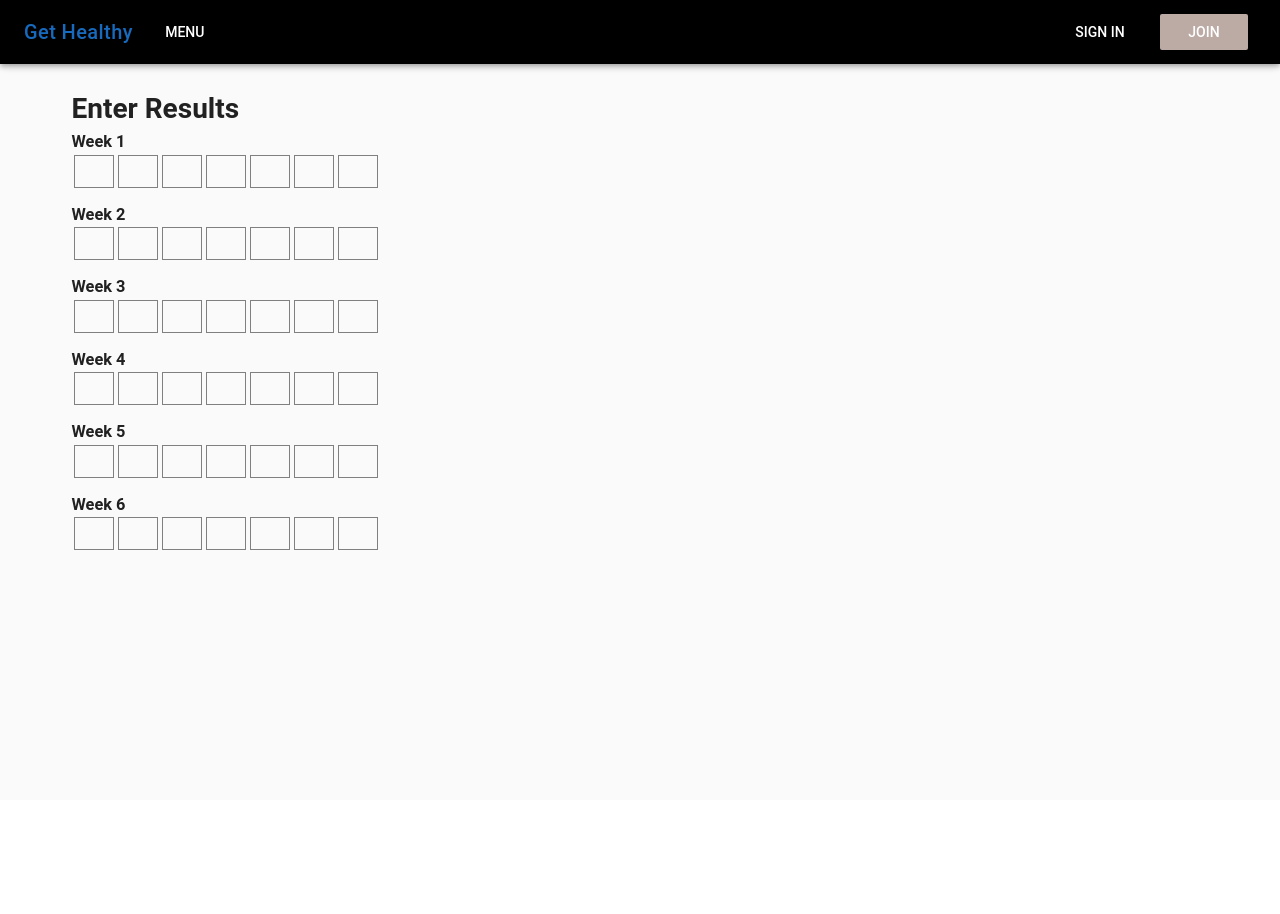
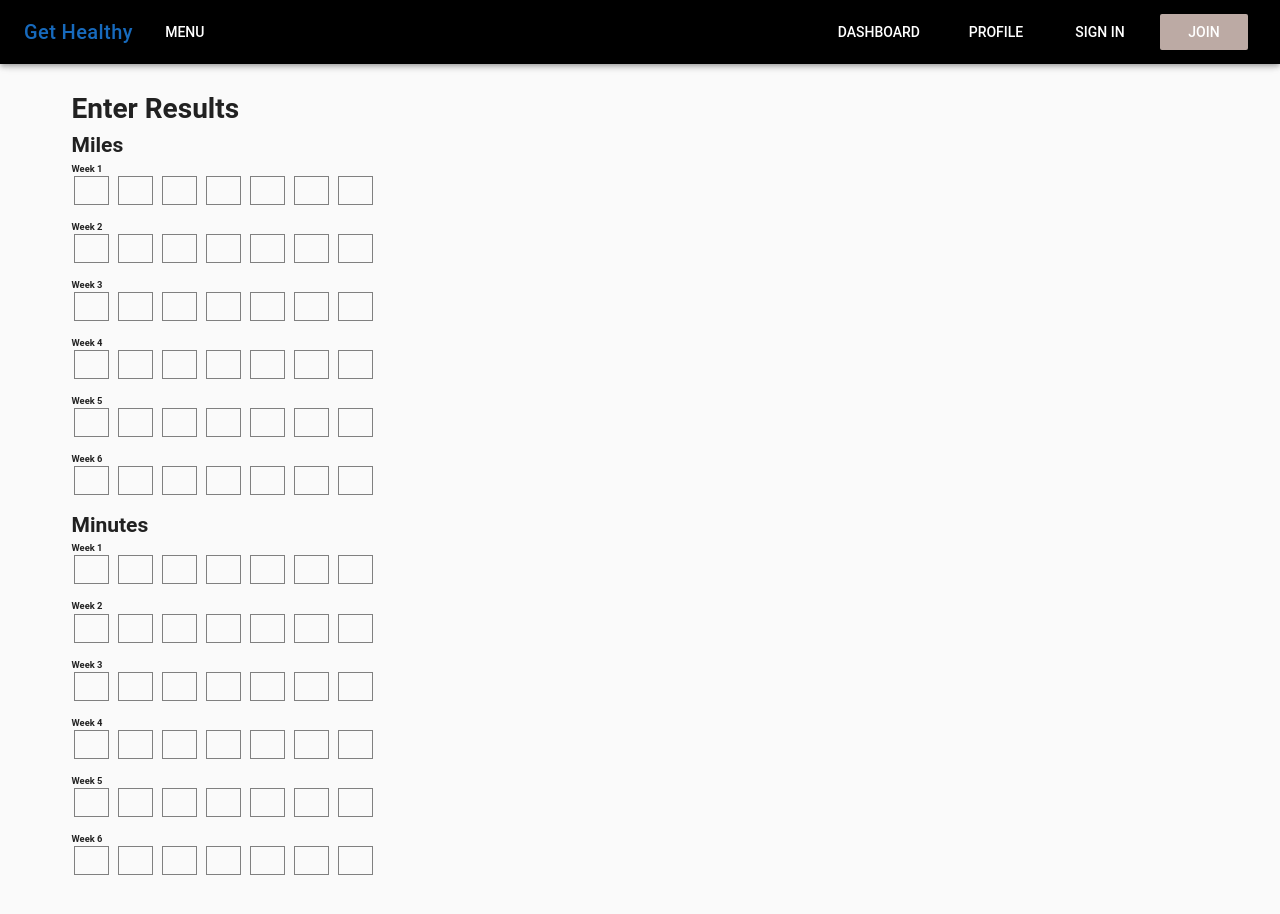
Before and after one commit to joshin-run/gethealthy, a Vue app: page /enter-results in a window 1280 px wide. Before the commit the page ends 800 px from the top, so only its background shows below. Built offline with nearby package versions, Linux system fonts and the light colour scheme; a small style sheet from the web is missing.

Commit message:
Feat (sytle) add inputs for enter results

```diff
--- a/src/components/Nav.vue
+++ b/src/components/Nav.vue
@@ -21,6 +21,8 @@
             <v-btn flat class="hidden-sm-and-down" to="/menu">Menu</v-btn>
             <v-spacer class="hidden-sm-and-down"></v-spacer>
             <div v-if="!isAuthenticated" class="hidden-sm-and-down">
+                <v-btn flat to="/dashboard">DASHBOARD</v-btn>
+                <v-btn flat to="/about">PROFILE</v-btn>
                 <v-btn flat to="/sign-in">SIGN IN</v-btn>
                 <v-btn color="brown lighten-3" to="/join">JOIN</v-btn>
             </div>
--- a/src/components/ResultInput.vue
+++ b/src/components/ResultInput.vue
@@ -17,8 +17,8 @@ export default {
   width: 40px;
   input {
     height: auto;
-    width: 40px;
-    padding: 5px;
+    width: 35px;
+    padding: 3px;
     border: 1px solid gray;
     text-align: center;
     display: inline-block;
--- a/src/router.js
+++ b/src/router.js
@@ -26,9 +26,9 @@ export default new Router({
             path: '/dashboard',
             name: 'dashboard',
             component: () => import('./views/Dashboard.vue'),
-            meta: {
-                authRequired: true
-            }
+            // meta: {
+            //     authRequired: true
+            // }
         },
         {
             path: '/menu',
--- a/src/store.js
+++ b/src/store.js
@@ -12,7 +12,26 @@ export default new Vuex.Store({
         apiUrl: 'https://api.edamam.com/search',
         user: null,
         isAuthenticated: false,
-        userRecipes: []
+        userRecipes: [],
+        miles: {
+            d_1: 0,
+            w_1: 0
+        },
+        minutes: {
+            d_2: 0,
+            w_2: 0
+        },
+        meals: {
+            d_3: 0,
+            w_3: 0
+        },
+        water: {
+            d_4: 0,
+            w_4: 0
+        },
+        results: {
+            empty: 0
+        }
     },
     mutations: {
         setRecipes(state, payload) {
--- a/src/views/EnterResults.vue
+++ b/src/views/EnterResults.vue
@@ -3,7 +3,9 @@
         <v-layout column>
             <h1>Enter Results</h1>
 
-            <h3>Week 1</h3>
+            <div id="miles-wrapper">
+                <h2>Miles</h2>
+                <h6>Week 1</h6>
                 <div row class="input-container">
                     <results-input class="inputs"
                         v-for="item in rowOne"
@@ -11,7 +13,7 @@
                         v-bind:id="item.id"
                     />
                 </div>
-            <h3>Week 2</h3>
+                <h6>Week 2</h6>
                 <div row class="input-container">
                     <results-input class="inputs"
                         v-for="item in rowTwo"
@@ -19,7 +21,7 @@
                         v-bind:id="item.id"
                     />
                 </div>
-            <h3>Week 3</h3>
+                <h6>Week 3</h6>
                 <div row class="input-container">
                     <results-input class="inputs"
                         v-for="item in rowThree"
@@ -27,7 +29,7 @@
                         v-bind:id="item.id"
                     />
                 </div>
-            <h3>Week 4</h3>
+                <h6>Week 4</h6>
                 <div row class="input-container">
                     <results-input class="inputs"
                         v-for="item in rowFour"
@@ -35,7 +37,7 @@
                         v-bind:id="item.id"
                     />
                 </div>
-            <h3>Week 5</h3>
+                <h6>Week 5</h6>
                 <div row class="input-container">
                     <results-input class="inputs"
                         v-for="item in rowFive"
@@ -43,13 +45,66 @@
                         v-bind:id="item.id"
                     />
                 </div>
-            <h3>Week 6</h3>
+                <h6>Week 6</h6>
                 <div row class="input-container">
                     <results-input class="inputs"
                         v-for="item in rowSix"
                         v-bind:key="item.key"
                         v-bind:id="item.id"
                     />
+                </div>
+            </div>
+
+            <div id="minutes-wrapper">
+                <h2>Minutes</h2>
+                <h6>Week 1</h6>
+                <div row class="input-container">
+                    <results-input class="inputs"
+                        v-for="item in rowOne"
+                        v-bind:key="item.key"
+                        v-bind:id="item.id"
+                    />
+                </div>
+                <h6>Week 2</h6>
+                <div row class="input-container">
+                    <results-input class="inputs"
+                        v-for="item in rowTwo"
+                        v-bind:key="item.key"
+                        v-bind:id="item.id"
+                    />
+                </div>
+                <h6>Week 3</h6>
+                <div row class="input-container">
+                    <results-input class="inputs"
+                        v-for="item in rowThree"
+                        v-bind:key="item.key"
+                        v-bind:id="item.id"
+                    />
+                </div>
+                <h6>Week 4</h6>
+                <div row class="input-container">
+                    <results-input class="inputs"
+                        v-for="item in rowFour"
+                        v-bind:key="item.key"
+                        v-bind:id="item.id"
+                    />
+                </div>
+                <h6>Week 5</h6>
+                <div row class="input-container">
+                    <results-input class="inputs"
+                        v-for="item in rowFive"
+                        v-bind:key="item.key"
+                        v-bind:id="item.id"
+                    />
+                </div>
+                <h6>Week 6</h6>
+                <div row class="input-container">
+                    <results-input class="inputs"
+                        v-for="item in rowSix"
+                        v-bind:key="item.key"
+                        v-bind:id="item.id"
+                    />
+                </div>
             </div>
 
         </v-layout>
@@ -61,189 +116,192 @@ import ResultsInput from '@/components/ResultInput.vue'
 export default {
     name: 'EnterResults',
     data: () => ({
+        miles: {
+
+        },
         rowOne: [
             {
                 key: 1,
-                id: 'w1-r1'
+                id: 'w1_r1'
             },
             {
                 key: 2,
-                id: 'w1-r2'
+                id: 'w1_r2'
             },
             {
                 key: 3,
-                id: 'w1-r3'
+                id: 'w1_r3'
             },
             {
                 key: 4,
-                id: 'w1-r4'
+                id: 'w1_r4'
             },
             {
                 key: 5,
-                id: 'w1-r5'
+                id: 'w1_r5'
             },
             {
                 key: 6,
-                id: 'w1-r6'
+                id: 'w1_r6'
             },
             {
                 key: 7,
-                id: 'w1-r7'
+                id: 'w1_r7'
             }
 
         ],
         rowTwo: [
             {
                 key: 1,
-                id: 'w2-r1'
+                id: 'w2_r1'
             },
             {
                 key: 2,
-                id: 'w2-r2'
+                id: 'w2_r2'
             },
             {
                 key: 3,
-                id: 'w2-r3'
+                id: 'w2_r3'
             },
             {
                 key: 4,
-                id: 'w2-r4'
+                id: 'w2_r4'
             },
             {
                 key: 5,
-                id: 'w2-r5'
+                id: 'w2_r5'
             },
             {
                 key: 6,
-                id: 'w2-r6'
+                id: 'w2_r6'
             },
             {
                 key: 7,
-                id: 'w2-r7'
+                id: 'w2_r7'
             }
 
         ],
         rowThree: [
             {
                 key: 1,
-                id: 'w3-r1'
+                id: 'w3_r1'
             },
             {
                 key: 2,
-                id: 'w3-r2'
+                id: 'w3_r2'
             },
             {
                 key: 3,
-                id: 'w3-r3'
+                id: 'w3_r3'
             },
             {
                 key: 4,
-                id: 'w3-r4'
+                id: 'w3_r4'
             },
             {
                 key: 5,
-                id: 'w3-r5'
+                id: 'w3_r5'
             },
             {
                 key: 6,
-                id: 'w3-r6'
+                id: 'w3_r6'
             },
             {
                 key: 7,
-                id: 'w3-r7'
+                id: 'w3_r7'
             }
 
         ],
         rowFour: [
             {
                 key: 1,
-                id: 'w4-r1'
+                id: 'w4_r1'
             },
             {
                 key: 2,
-                id: 'w4-r2'
+                id: 'w4_r2'
             },
             {
                 key: 3,
-                id: 'w4-r3'
+                id: 'w4_r3'
             },
             {
                 key: 4,
-                id: 'w4-r4'
+                id: 'w4_r4'
             },
             {
                 key: 5,
-                id: 'w4-r5'
+                id: 'w4_r5'
             },
             {
                 key: 6,
-                id: 'w4-r6'
+                id: 'w4_r6'
             },
             {
                 key: 7,
-                id: 'w4-r7'
+                id: 'w4_r7'
             }
 
         ],
         rowFive: [
             {
                 key: 1,
-                id: 'w5-r1'
+                id: 'w5_r1'
             },
             {
                 key: 2,
-                id: 'w5-r2'
+                id: 'w5_r2'
             },
             {
                 key: 3,
-                id: 'w5-r3'
+                id: 'w5_r3'
             },
             {
                 key: 4,
-                id: 'w5-r4'
+                id: 'w5_r4'
             },
             {
                 key: 5,
-                id: 'w5-r5'
+                id: 'w5_r5'
             },
             {
                 key: 6,
-                id: 'w5-r6'
+                id: 'w5_r6'
             },
             {
                 key: 7,
-                id: 'w5-r7'
+                id: 'w5_r7'
             }
 
         ],
         rowSix: [
             {
                 key: 1,
-                id: 'w7-r1'
+                id: 'w7_r1'
             },
             {
                 key: 2,
-                id: 'w7-r2'
+                id: 'w7_r2'
             },
             {
                 key: 3,
-                id: 'w7-r3'
+                id: 'w7_r3'
             },
             {
                 key: 4,
-                id: 'w7-r4'
+                id: 'w7_r4'
             },
             {
                 key: 5,
-                id: 'w7-r5'
+                id: 'w7_r5'
             },
             {
                 key: 6,
-                id: 'w7-r6'
+                id: 'w7_r6'
             },
             {
                 key: 7,
-                id: 'w7-r7'
+                id: 'w7_r7'
             }
 
         ]
--- a/src/views/SetGoals.vue
+++ b/src/views/SetGoals.vue
@@ -3,7 +3,7 @@
         <v-layout column>
             <h1>Set Goals</h1>
             <div class="goals-wrapper">
-                <!-- <v-container id="dropdown-example" grid-list-xl> -->
+                <!-- <v-container id="dropdown-example" grid_list-xl> -->
                     <v-layout row wrap>
                         <v-flex xs12>
                             <weekly-input
@@ -41,7 +41,7 @@
               v-on:checkbox-input="checkMarks($event, 'qSum', 'sectSum')" />
           </div> -->
 
-                 <!-- <v-container id="dropdown-example" grid-list-xl>
+                 <!-- <v-container id="dropdown-example" grid_list-xl>
                     <v-layout row wrap>
                     <v-flex xs12 sm4>
                         <p>Weeks</p>
@@ -67,25 +67,25 @@ export default {
         inputs: [
             {
                 key: 1,
-                dayId: 'd-1',
+                dayId: 'd_1',
                 weekId: 'w-1',
                 title: 'Miles'
             },
             {
                 key: 2,
-                dayId: 'd-2',
+                dayId: 'd_2',
                 weekId: 'w-2',
                 title: 'Minutes'
             },
             {
                 key: 3,
-                dayId: 'd-3',
+                dayId: 'd_3',
                 weekId: 'w-3',
                 title: 'Meals'
             },
             {
                 key: 4,
-                dayId: 'd-4',
+                dayId: 'd_4',
                 weekId: 'w-4',
                 title: 'Water'
             }
```
Lines whose indentation alone changed are shown as unchanged.
